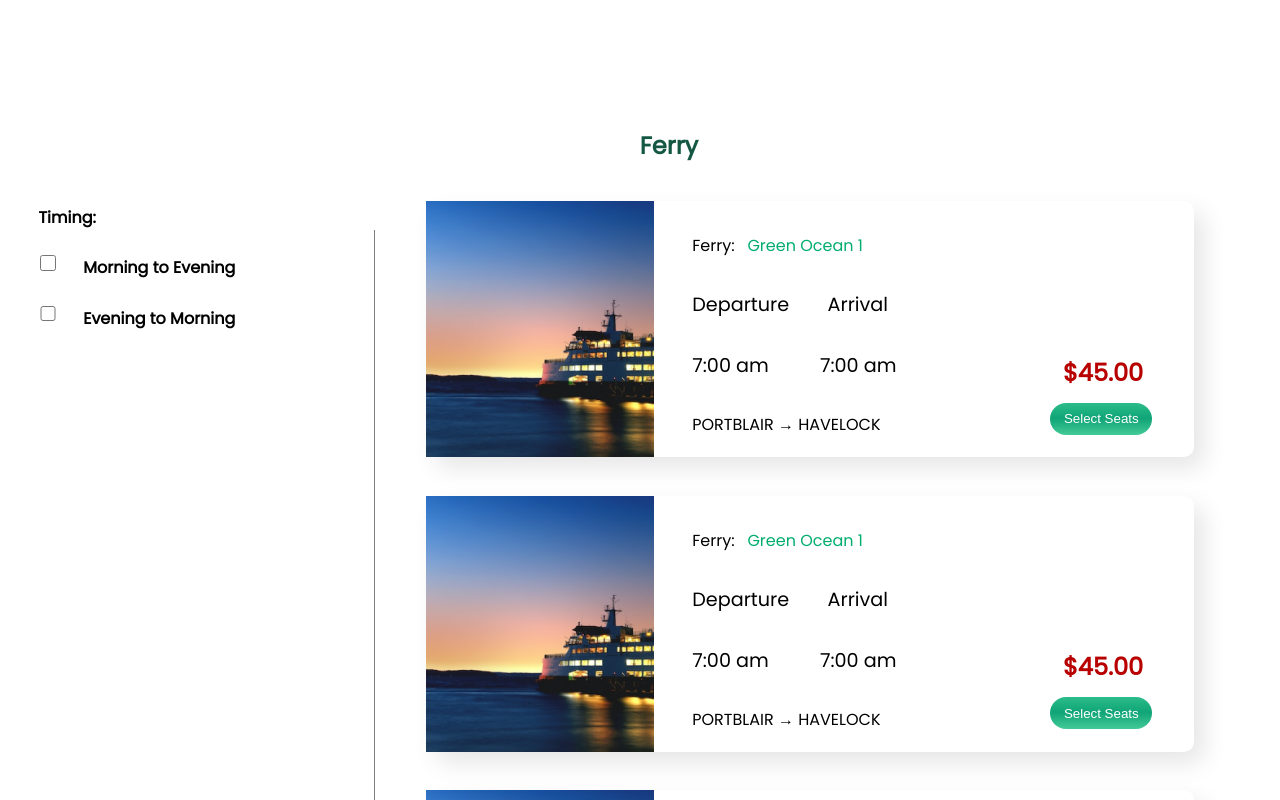
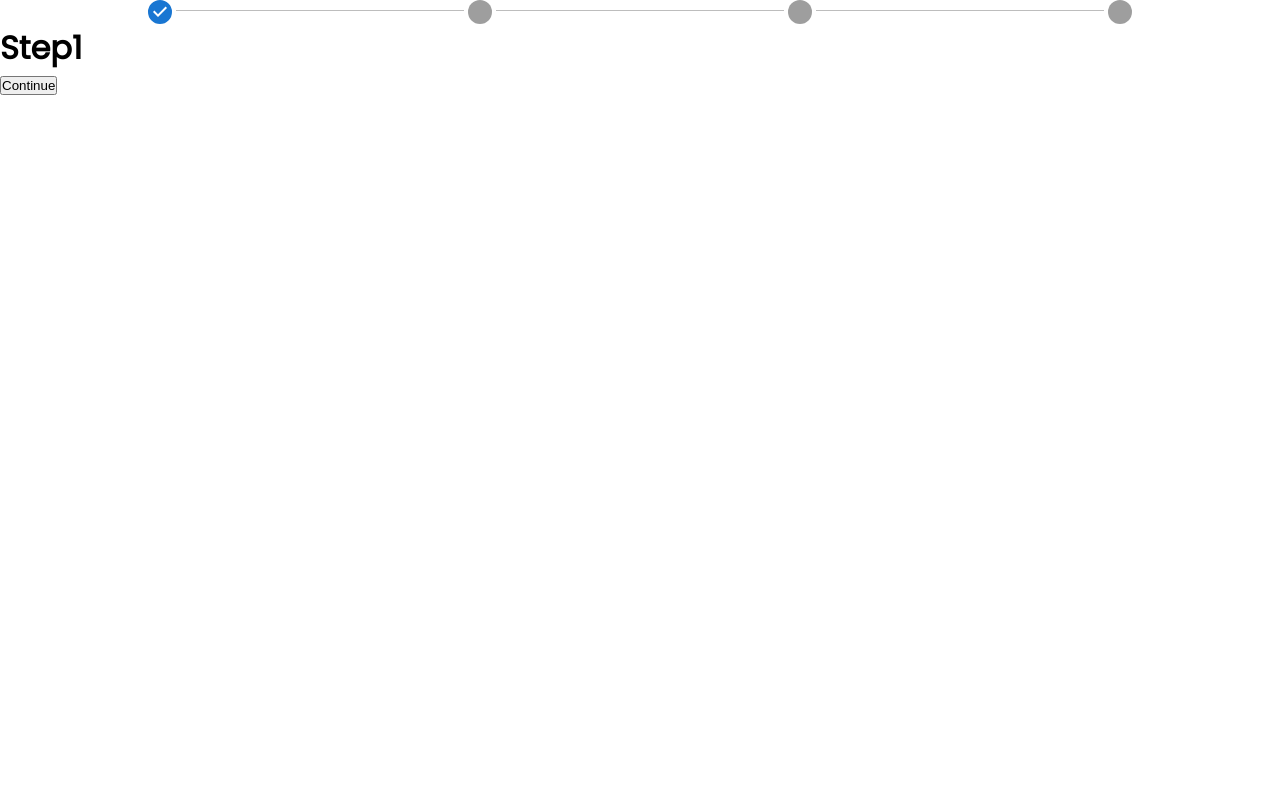
Before and after one commit to paras231/Frontend-mastery, a React (Vite) app in the folder page-design1/: page / in a window 1280 px wide. Shown: the top 800 px of the page. Built offline with nearby package versions, Linux system fonts and the light colour scheme; a web font is replaced by a local one.

Commit message:
updated stepper component

```diff
--- a/page-design1/src/App.jsx
+++ b/page-design1/src/App.jsx
@@ -1,6 +1,6 @@
 import React from "react";
 import "./App.css";
-import HotelPaymentDetail from  "./Travel/Hotel/HotelPaymentDetail";
+import HotelPaymentDetail from "./Travel/Hotel/HotelPaymentDetail";
 import HotelSelection from "./Travel/Hotel/HotelSelection";
 import WaterActivityMain from "./Travel/Wateractivity/WaterActivityMain";
 import LayoutTesting from "./AntDesignComponents/LayoutTesting";
@@ -38,13 +38,20 @@ import useMediaQuery from "@mui/material/useMediaQuery";
 import { useTheme } from "@mui/material/styles";
 import { BrowserRouter, Route, Routes } from "react-router-dom";
 import CabDetail from "./Travel/Cab/CabDetail";
+import StepperComponent from "./Travel/StepperComponent/StepperComponent";
+import Step1 from "./Travel/StepperComponent/Step1";
+import Step2 from "./Travel/StepperComponent/Step2";
+import Step3 from "./Travel/StepperComponent/Step3";
+import Step4 from "./Travel/StepperComponent/Step4";
+
 const App = () => {
   const theme = useTheme();
   const isMobile = useMediaQuery(theme.breakpoints.down("md"));
   const user = true;
   return (
     <>
-    {/* <CabDetail/> */}
+      {/* <StepperComponent/> */}
+      {/* <CabDetail/> */}
       {/* <Test3 /> */}
       {/* <HotelSelection/> */}
       {/* <HotelPaymentDetail/> */}
@@ -55,7 +62,7 @@ const App = () => {
       {/* <FerryTravelDetail /> */}
       {/* <DivInput/> */}
       {/* <FerrySlider/> */}
-      <FerryLists/>
+      {/* <FerryLists/> */}
       {/* <FerryInputComponent/> */}
       {/* <FerryBookingProcess/> */}
       {/* <WhyBooking/> */}
@@ -87,6 +94,14 @@ const App = () => {
           // matching user and mobile condition if user is logged in
         </Routes>
       </BrowserRouter> */}
+      <BrowserRouter>
+        <Routes>
+          <Route path="/" element={<Step1 />} />
+          <Route path="/step2" element={<Step2 />} />
+          <Route path="/step3" element={<Step3 />} />
+          <Route path="/step4" element={<Step4 />} />
+        </Routes>
+      </BrowserRouter>
     </>
   );
 };
--- a/page-design1/src/Travel/Cab/CabDetail.jsx
+++ b/page-design1/src/Travel/Cab/CabDetail.jsx
@@ -51,6 +51,7 @@ const CabDetail = () => {
             Cab and driver details will be shared up to 30 mins prior to
             departure.
           </p>
+
           <p className={styles.hygenic}>Driver & Cab details</p>
           <div className={styles.safetyDiv}>
             <div className={styles.maskDiv}>
--- /dev/null
+++ b/page-design1/src/Travel/StepperComponent/Step1.jsx
@@ -0,0 +1,17 @@
+import React from 'react'
+import StepperComponent from "./StepperComponent";
+import {Link} from "react-router-dom";
+const Step1 = () => {
+  return (
+   <>
+   <StepperComponent activeStep={0} />
+    <h1>Step1</h1>
+    <Link to="/step2">
+    <button>Continue</button>
+    </Link>
+
+   </>
+  )
+}
+
+export default Step1
--- /dev/null
+++ b/page-design1/src/Travel/StepperComponent/Step2.jsx
@@ -0,0 +1,16 @@
+import React from 'react'
+import StepperComponent from "./StepperComponent";
+import {Link} from "react-router-dom";
+const Step2 = () => {
+  return (
+    <>
+<StepperComponent activeStep={1}/>
+    <h1>Step2</h1>
+    <Link to="/step3">
+    <button>Continue</button>
+    </Link>
+    </>
+  )
+}
+
+export default Step2
--- /dev/null
+++ b/page-design1/src/Travel/StepperComponent/Step3.jsx
@@ -0,0 +1,17 @@
+import React from 'react'
+import StepperComponent from "./StepperComponent";
+import {Link} from "react-router-dom";
+
+const Step3 = () => {
+  return (
+    <>
+  <StepperComponent activeStep={2}/>
+    <h1>Step3</h1>
+    <Link to="/step4">
+    <button>Continue</button>
+    </Link>
+    </>
+  )
+}
+
+export default Step3
--- /dev/null
+++ b/page-design1/src/Travel/StepperComponent/Step4.jsx
@@ -0,0 +1,14 @@
+import React from "react";
+import StepperComponent from "./StepperComponent";
+import {Link} from "react-router-dom"
+
+const Step4 = () => {
+  return (
+    <>
+      <StepperComponent activeStep={3}/>
+      <h1>step4</h1>
+    </>
+  );
+};
+
+export default Step4;
--- /dev/null
+++ b/page-design1/src/Travel/StepperComponent/StepperComponent.jsx
@@ -0,0 +1,75 @@
+import React from "react";
+import Box from "@mui/material/Box";
+import { styled } from "@mui/material/styles";
+import Stepper from "@mui/material/Stepper";
+import Step from "@mui/material/Step";
+import StepLabel from "@mui/material/StepLabel";
+import Button from "@mui/material/Button";
+import Typography from "@mui/material/Typography";
+import { MdLocalShipping } from "react-icons/md";
+import { MdLibraryAddCheck } from "react-icons/md";
+import { MdAccountBalanceWallet } from "react-icons/md";
+import StepConnector, {
+  stepConnectorClasses,
+} from "@mui/material/StepConnector";
+
+const StepperComponent = ({ activeStep }) => {
+  const steps = [
+    { icon: <MdLocalShipping /> },
+    { icon: <MdLibraryAddCheck /> },
+    { icon: <MdAccountBalanceWallet /> },
+    { icon: <MdLibraryAddCheck /> },
+  ];
+  const stepStyles = {
+    boxSizing: "border-box",
+  };
+
+  const QontoConnector = styled(StepConnector)(({ theme }) => ({
+    [`&.${stepConnectorClasses.alternativeLabel}`]: {
+      top: 10,
+      left: "calc(-50% + 16px)",
+      right: "calc(50% + 16px)",
+    },
+    [`&.${stepConnectorClasses.active}`]: {
+      [`& .${stepConnectorClasses.line}`]: {
+        borderColor: "#e710d9",
+      },
+    },
+    [`&.${stepConnectorClasses.completed}`]: {
+      [`& .${stepConnectorClasses.line}`]: {
+        borderColor: "#f44a4a",
+        width: "10vmax",
+        height: "10vmax",
+      },
+    },
+  }));
+
+  return (
+    <>
+      <Stepper
+        activeStep={1}
+        connector={<QontoConnector />}
+        alternativeLabel={true}
+      >
+        {steps.map((item, index) => (
+          <Step
+            key={index}
+            active={activeStep === index ? true : false}
+            completed={activeStep >= index ? true : false}
+          >
+            <StepLabel
+              sx={{
+                ".MuiStepIcon-text": {
+                  display: "none",
+                },
+              }}
+              iconContainerStyle={{ display: "none" }}
+            ></StepLabel>
+          </Step>
+        ))}
+      </Stepper>
+    </>
+  );
+};
+
+export default StepperComponent;
```
